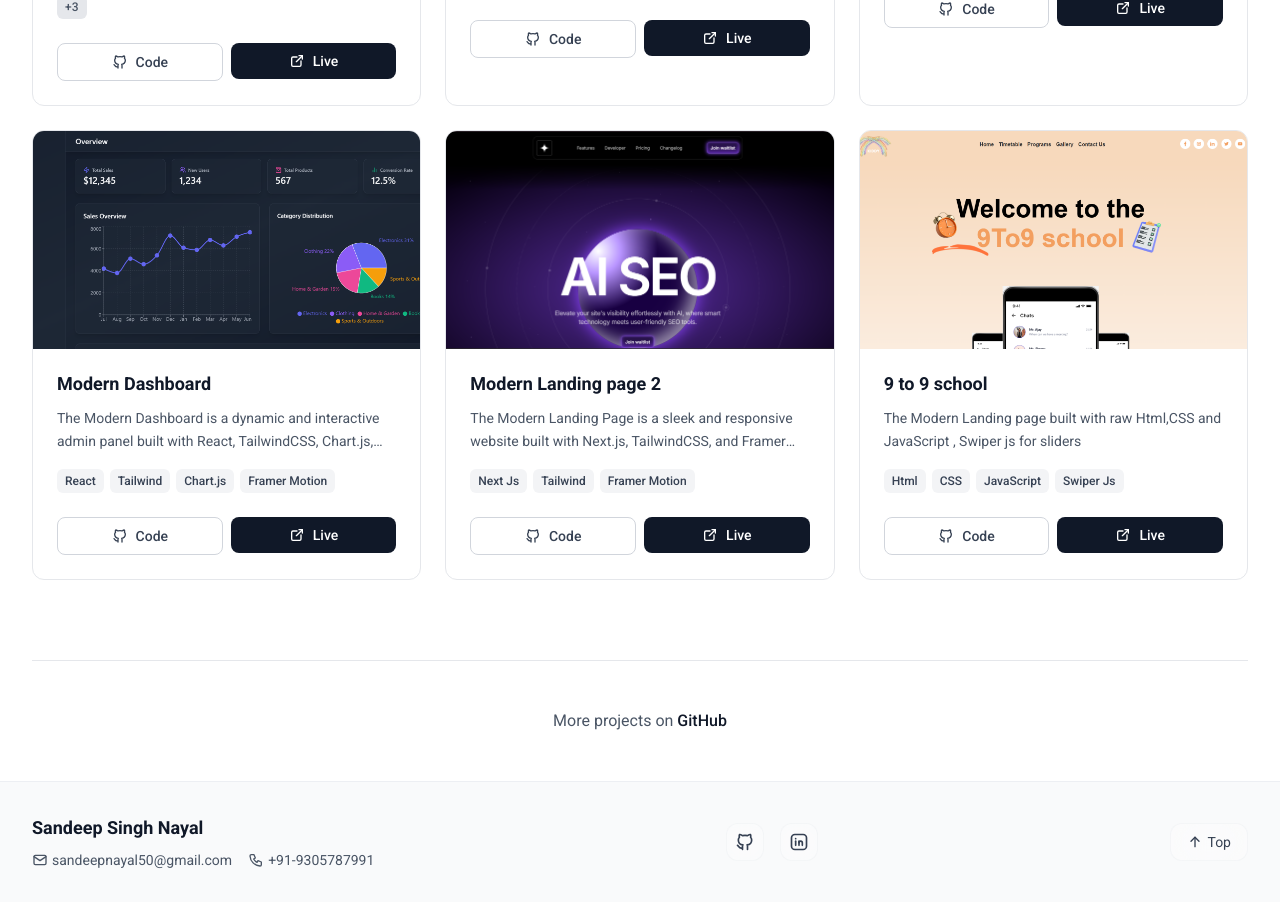
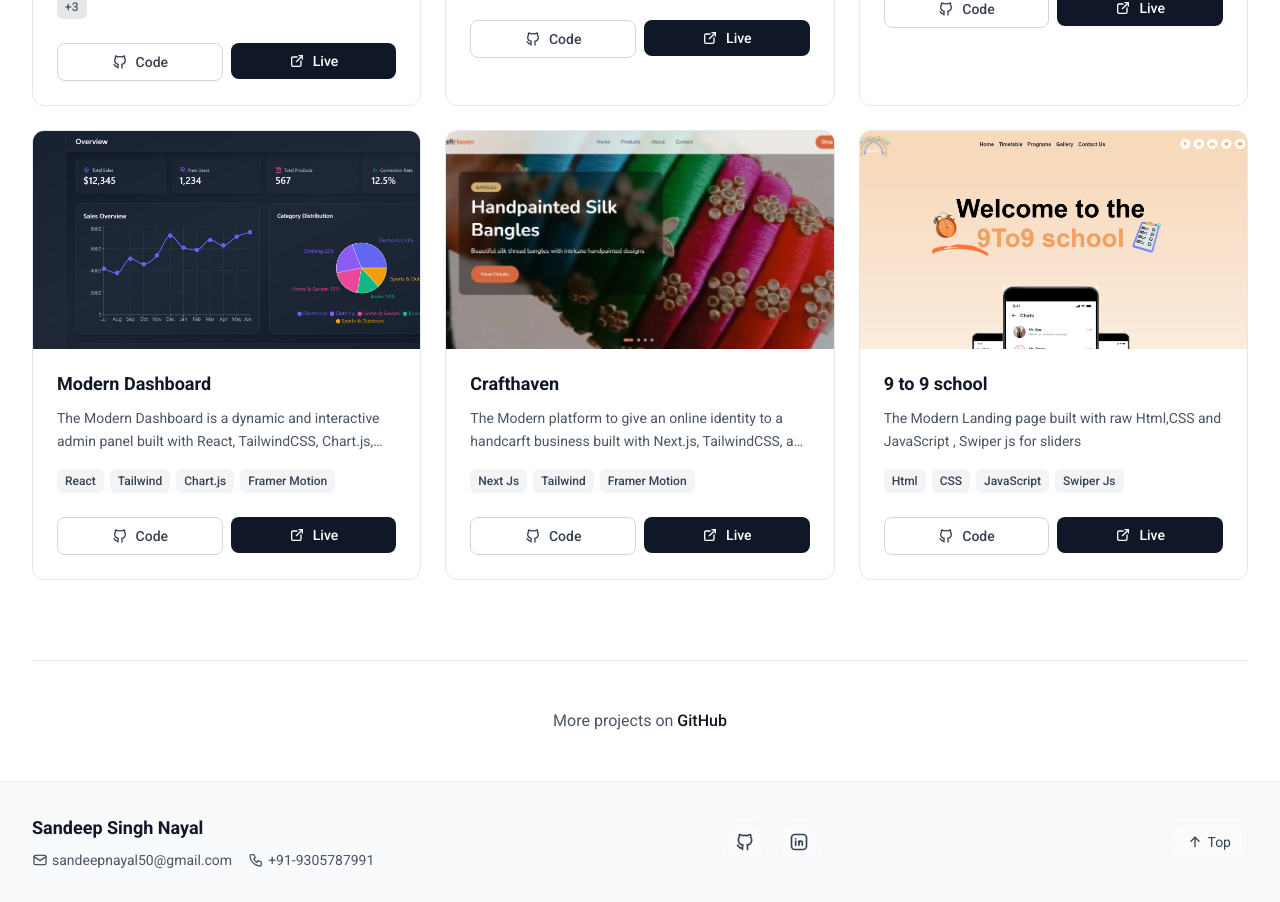
Before and after one commit to thisMeSandeep/new-portfolio, a Next.js app: page /projects in a window 1280 px wide. Shown: the part 1020-1922 px from the top of the page. Built offline with nearby package versions, Linux system fonts and the light colour scheme.

Commit message:
Project updated

```diff
--- a/data/projects.ts
+++ b/data/projects.ts
@@ -57,7 +57,7 @@ const projects = [
       "JWT Authentication",
       "Razorpay",
     ],
-    image:"/project/dropcart.png",
+    image: "/project/dropcart.png",
     github: "https://github.com/thisMeSandeep/E-commerce-Website-MERN",
     live: "https://e-commerce-website-mern-one.vercel.app/",
   },
@@ -116,13 +116,13 @@ const projects = [
     live: "https://dashboard-react-sepia-eight.vercel.app/",
   },
   {
-    title: "Modern Landing page 2",
+    title: "Crafthaven",
     description:
-      "The Modern Landing Page is a sleek and responsive website built with Next.js, TailwindCSS, and Framer Motion to deliver a visually appealing and high-performance experience. ",
+      "The Modern platform to give an online identity to a handcarft business built with Next.js, TailwindCSS, and Framer Motion.",
     technologies: ["Next Js", "Tailwind", "Framer Motion"],
-    image: "/project/landingPage2.png",
-    github: "https://github.com/thisMeSandeep/Modern-AI-landing-page",
-    live: "https://modern-ai-landing-page-peach.vercel.app",
+    image: "/project/crafthaven.png",
+    github: "https://github.com/thisMeSandeep/haathSe",
+    live: "https://haath-se.vercel.app/",
   },
   {
     title: "9 to 9 school",
```
Also changed, not shown: public/project/crafthaven.png (added).
